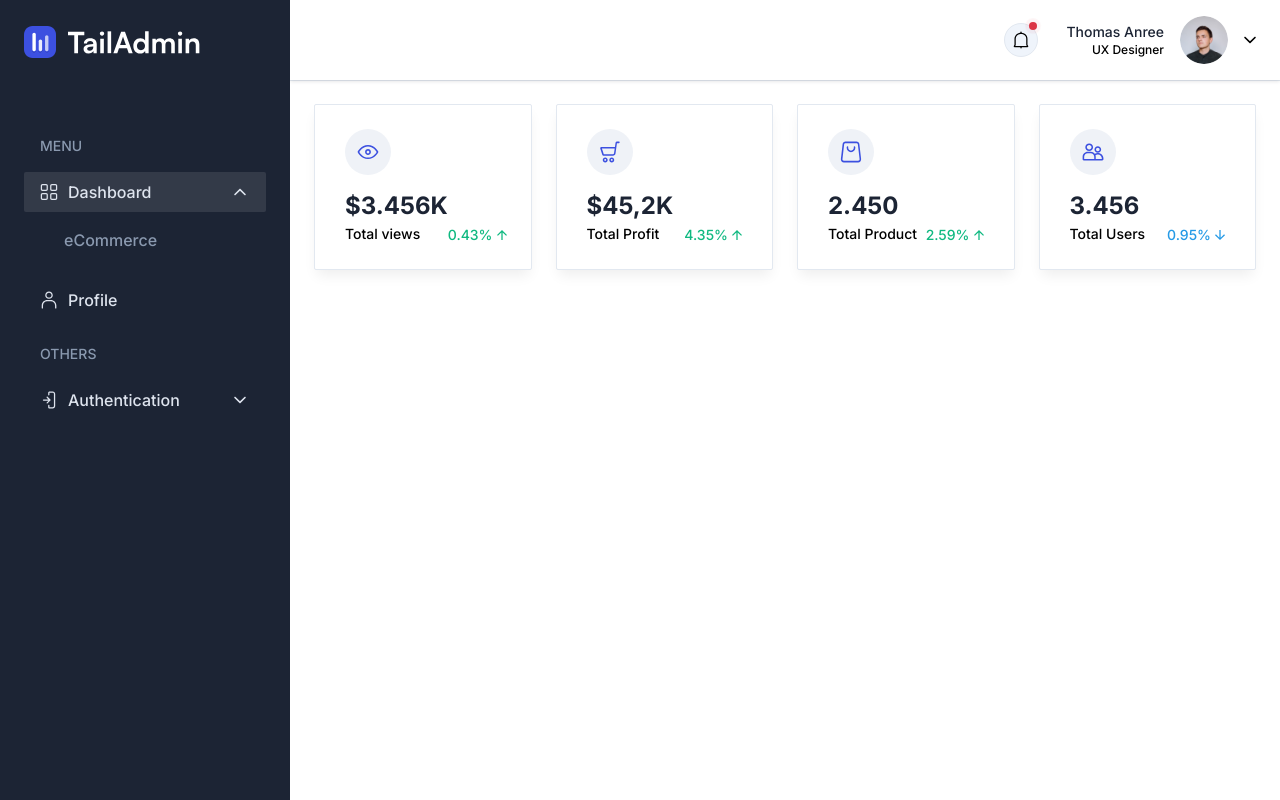
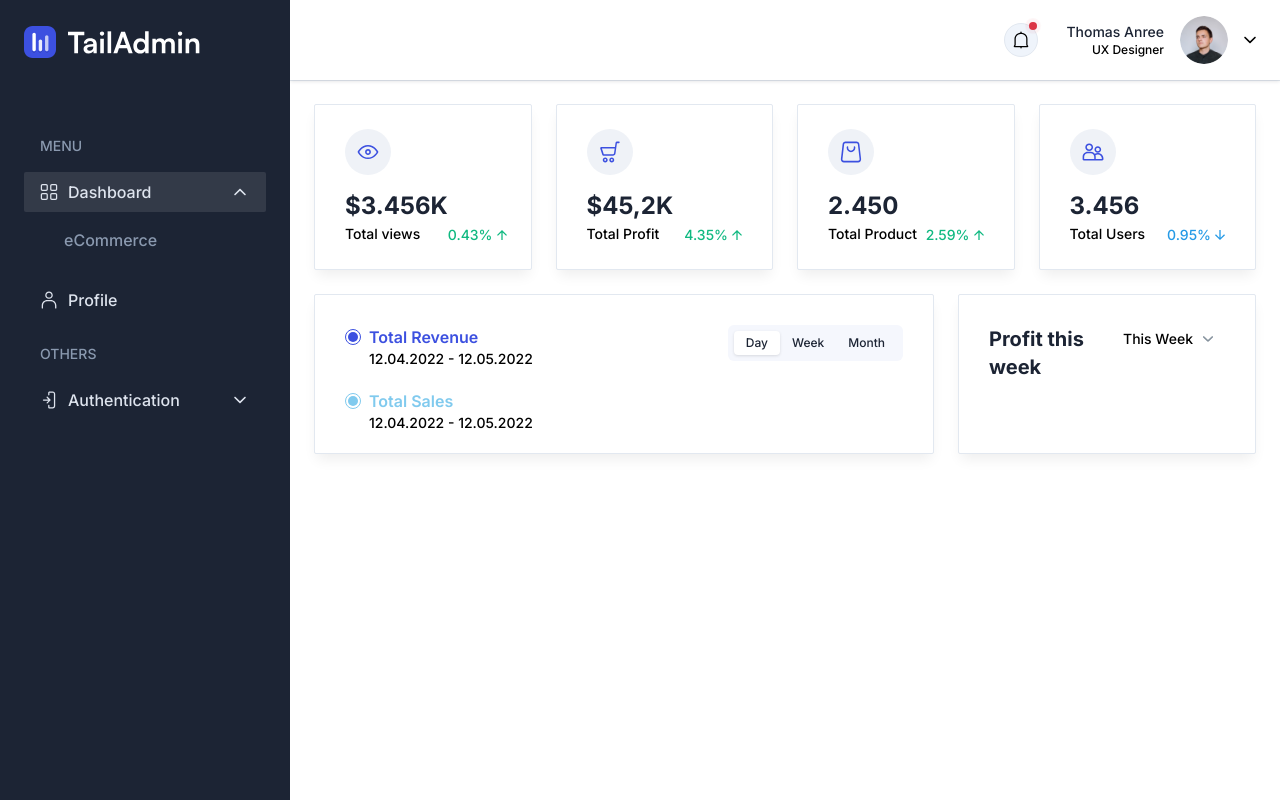
Before and after one commit to dsbraydev/tg-dash, a Next.js app: page / in a window 1280 px wide. Built offline with nearby package versions, Linux system fonts and the light colour scheme.

Commit message:
addid initial chart components

```diff
--- /dev/null
+++ b/app/components/Dashboard/ChartOne.tsx
@@ -0,0 +1,48 @@
+import React from "react";
+
+const ChartOne = () => {
+  return (
+    <div className="col-span-12 rounded-sm border border-stroke bg-white px-5 pt-7.5 pb-5 shadow-default dark:border-strokedark dark:bg-boxdark sm:px-7.5 xl:col-span-8">
+      <div className="flex flex-wrap items-start justify-between gap-3 sm:flex-nowrap">
+        <div className="flex w-full flex-wrap gap-3 sm:gap-5">
+          <div className="flex min-w-47.5">
+            <span className="mt-1 mr-2 flex h-4 w-full max-w-4 items-center justify-center rounded-full border border-primary">
+              <span className="block h-2.5 w-full max-w-2.5 rounded-full bg-primary"></span>
+            </span>
+            <div className="w-full">
+              <p className="font-semibold text-primary">Total Revenue</p>
+              <p className="text-sm font-medium">12.04.2022 - 12.05.2022</p>
+            </div>
+          </div>
+          <div className="flex min-w-47.5">
+            <span className="mt-1 mr-2 flex h-4 w-full max-w-4 items-center justify-center rounded-full border border-secondary">
+              <span className="block h-2.5 w-full max-w-2.5 rounded-full bg-secondary"></span>
+            </span>
+            <div className="w-full">
+              <p className="font-semibold text-secondary">Total Sales</p>
+              <p className="text-sm font-medium">12.04.2022 - 12.05.2022</p>
+            </div>
+          </div>
+        </div>
+        <div className="flex w-full max-w-45 justify-end">
+          <div className="inline-flex items-center rounded-md bg-whiter p-1.5 dark:bg-meta-4">
+            <button className="rounded bg-white py-1 px-3 text-xs font-medium text-black shadow-card hover:bg-white hover:shadow-card dark:bg-boxdark dark:text-white dark:hover:bg-boxdark">
+              Day
+            </button>
+            <button className="rounded py-1 px-3 text-xs font-medium text-black hover:bg-white hover:shadow-card dark:text-white dark:hover:bg-boxdark">
+              Week
+            </button>
+            <button className="rounded py-1 px-3 text-xs font-medium text-black hover:bg-white hover:shadow-card dark:text-white dark:hover:bg-boxdark">
+              Month
+            </button>
+          </div>
+        </div>
+      </div>
+      <div>
+        <div id="chartOne" className="-ml-5"></div>
+      </div>
+    </div>
+  );
+};
+
+export default ChartOne;
--- /dev/null
+++ b/app/components/Dashboard/ChartTwo.tsx
@@ -0,0 +1,53 @@
+import React from "react";
+
+const ChartTwo = () => {
+  return (
+    <div className="col-span-12 rounded-sm border border-stroke bg-white p-7.5 shadow-default dark:border-strokedark dark:bg-boxdark xl:col-span-4">
+      <div className="mb-4 justify-between gap-4 sm:flex">
+        <div>
+          <h4 className="text-xl font-bold text-black dark:text-white">
+            Profit this week
+          </h4>
+        </div>
+        <div>
+          <div className="relative z-20 inline-block">
+            <select
+              name="#"
+              id="#"
+              className="relative z-20 inline-flex appearance-none bg-transparent py-1 pl-3 pr-8 text-sm font-medium outline-none"
+            >
+              <option value="">This Week</option>
+              <option value="">Last Week</option>
+            </select>
+            <span className="absolute top-1/2 right-3 z-10 -translate-y-1/2">
+              <svg
+                width="10"
+                height="6"
+                viewBox="0 0 10 6"
+                fill="none"
+                xmlns="http://www.w3.org/2000/svg"
+              >
+                <path
+                  d="M0.47072 1.08816C0.47072 1.02932 0.500141 0.955772 0.54427 0.911642C0.647241 0.808672 0.809051 0.808672 0.912022 0.896932L4.85431 4.60386C4.92785 4.67741 5.06025 4.67741 5.14851 4.60386L9.09079 0.896932C9.19376 0.793962 9.35557 0.808672 9.45854 0.911642C9.56151 1.01461 9.5468 1.17642 9.44383 1.27939L5.50155 4.98632C5.22206 5.23639 4.78076 5.23639 4.51598 4.98632L0.558981 1.27939C0.50014 1.22055 0.47072 1.16171 0.47072 1.08816Z"
+                  fill="#637381"
+                />
+                <path
+                  fillRule="evenodd"
+                  clipRule="evenodd"
+                  d="M1.22659 0.546578L5.00141 4.09604L8.76422 0.557869C9.08459 0.244537 9.54201 0.329403 9.79139 0.578788C10.112 0.899434 10.0277 1.36122 9.77668 1.61224L9.76644 1.62248L5.81552 5.33722C5.36257 5.74249 4.6445 5.7544 4.19352 5.32924C4.19327 5.32901 4.19377 5.32948 4.19352 5.32924L0.225953 1.61241C0.102762 1.48922 -4.20186e-08 1.31674 -3.20269e-08 1.08816C-2.40601e-08 0.905899 0.0780105 0.712197 0.211421 0.578787C0.494701 0.295506 0.935574 0.297138 1.21836 0.539529L1.22659 0.546578ZM4.51598 4.98632C4.78076 5.23639 5.22206 5.23639 5.50155 4.98632L9.44383 1.27939C9.5468 1.17642 9.56151 1.01461 9.45854 0.911642C9.35557 0.808672 9.19376 0.793962 9.09079 0.896932L5.14851 4.60386C5.06025 4.67741 4.92785 4.67741 4.85431 4.60386L0.912022 0.896932C0.809051 0.808672 0.647241 0.808672 0.54427 0.911642C0.500141 0.955772 0.47072 1.02932 0.47072 1.08816C0.47072 1.16171 0.50014 1.22055 0.558981 1.27939L4.51598 4.98632Z"
+                  fill="#637381"
+                />
+              </svg>
+            </span>
+          </div>
+        </div>
+      </div>
+
+      <div>
+        <div id="chartTwo" className="-ml-5 -mb-9"></div>
+      </div>
+    </div>
+  );
+};
+
+export default ChartTwo;
--- a/app/components/Dashboard/index.tsx
+++ b/app/components/Dashboard/index.tsx
@@ -1,3 +1,5 @@
+import ChartOne from "./ChartOne";
+import ChartTwo from "./ChartTwo";
 const Dashboard = () => {
   return (
     <div className="mx-auto max-w-screen-2xl p-4 md:p-6 2xl:p-10">
@@ -203,8 +205,8 @@ const Dashboard = () => {
       </div>
 
       <div className="mt-4 grid grid-cols-12 gap-4 md:mt-6 md:gap-6 2xl:mt-7.5 2xl:gap-7.5">
-        {/* CHART 1 */}
-        {/* CHART 2 */}
+        <ChartOne />
+        <ChartTwo />
       </div>
     </div>
   );
```
